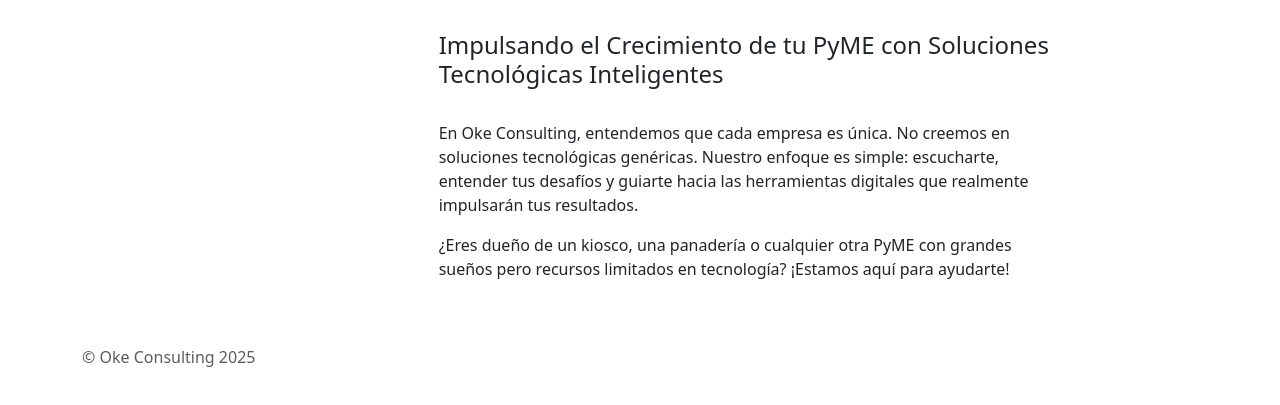
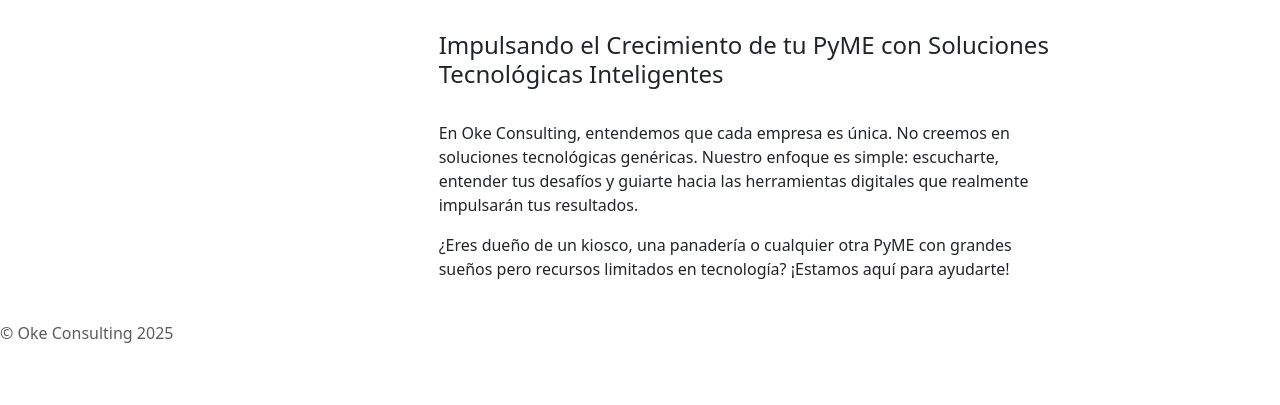
Before and after one commit to Okeconsulting/pruebasweb, a plain HTML site: page index.html in a window 1280 px wide. Shown: the part 259-664 px from the top of the page. Drawn offline with nearby package versions, Linux system fonts and the light colour scheme.

Commit message:
p12 footer

```diff
--- a/index.html
+++ b/index.html
@@ -90,14 +90,14 @@
             </div>
             <div class="col-2"></div>
         </div>
-        <div class="container sticky-bottom">
-            <footer class="py-4 my-4">
-                <p class="text-left text-body-secondary"> &copy; Oke Consulting 2025</p>
-            </footer>
-        </div>
+
     </div>
 
     <script src="https://cdn.jsdelivr.net/npm/bootstrap@5.3.6/dist/js/bootstrap.bundle.min.js" integrity="sha384-j1CDi7MgGQ12Z7Qab0qlWQ/Qqz24Gc6BM0thvEMVjHnfYGF0rmFCozFSxQBxwHKO" crossorigin="anonymous"></script>
 
+    <footer class=" footer mt-auto py-4 my-4">
+        <p class="text-left text-body-secondary"> &copy; Oke Consulting 2025</p>
+    </footer>
+
   </body>
 </html>
```
